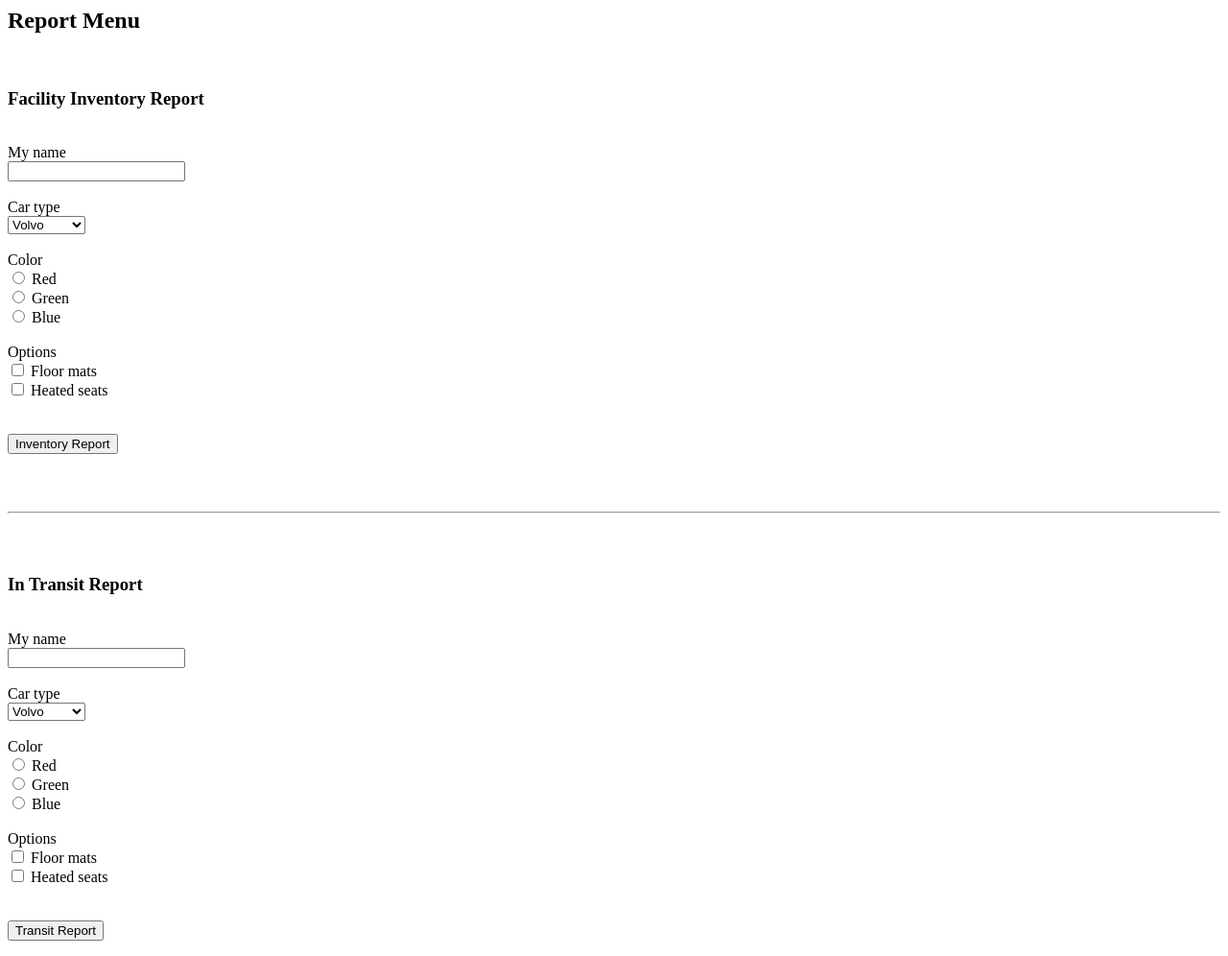
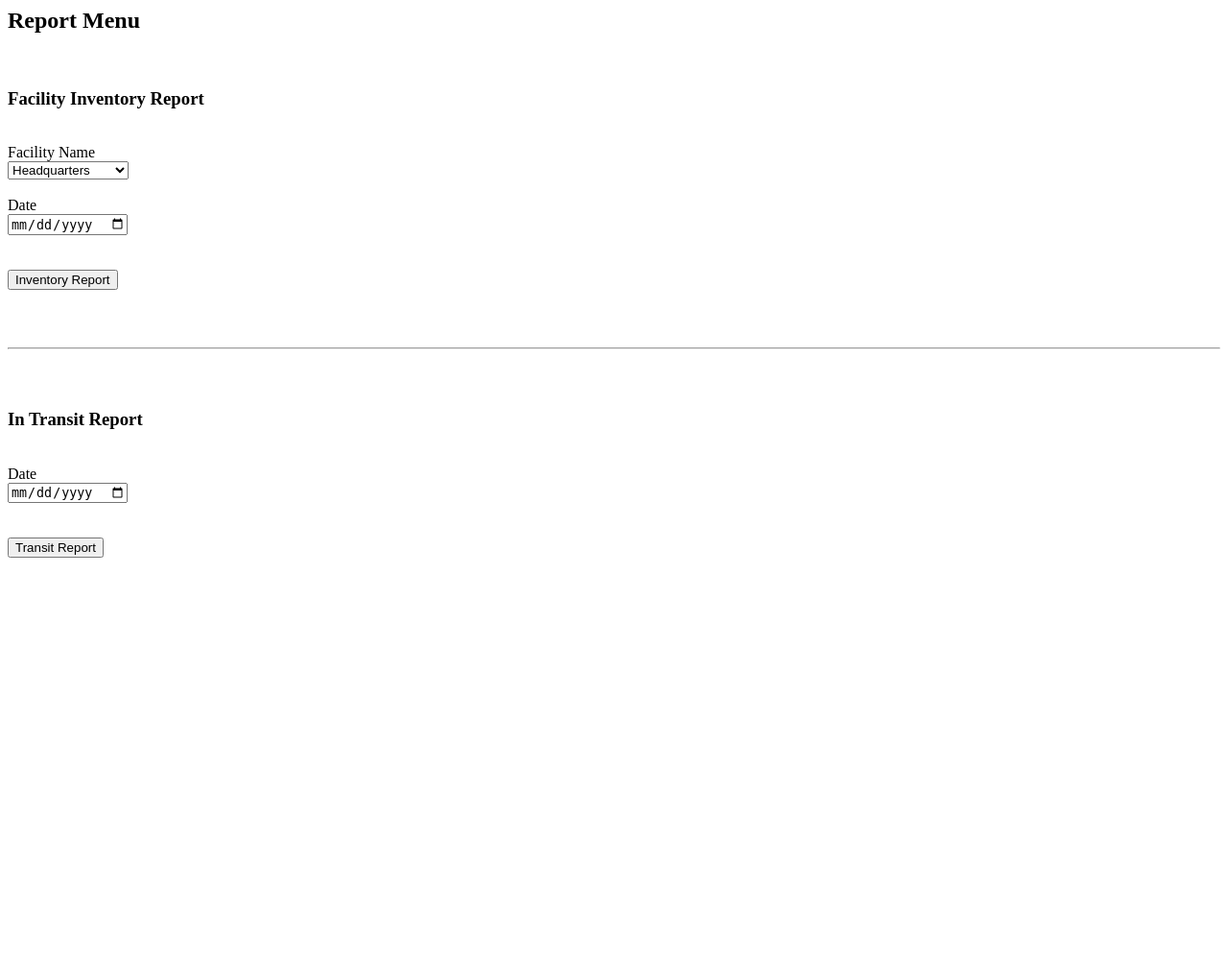
Before and after one commit to ksplonsk/lost, a Flask app: page /report_menu in a window 1280 px wide. Shown: the whole page at 96% size. After the commit the page ends 581 px from the top, so only its background shows below. Run offline with Flask 2, Linux system fonts and the light colour scheme; some libraries are stand-ins or nearby versions.

Commit message:
fixed up report_menu

```diff
--- a/src/templates/report_menu.html
+++ b/src/templates/report_menu.html
@@ -4,28 +4,20 @@
 		<h3>Facility Inventory Report</h3>
 		<form action="{{url_for('facility_inventory_report')}}">
 			<br>
-			My name<br>
-			<input type="text" name="buyername">
-			<br><br>
-			Car type<br>
-			<select>
-			  <option value="volvo">Volvo</option>
-			  <option value="saab">Saab</option>
-			  <option value="mercedes">Mercedes</option>
-			  <option value="audi">Audi</option>
+			Facility Name<br>
+			<select name="facility">
+			  <option value="headquarters">Headquarters</option>
+			  <option value="MB005">MB 005</option>
+			  <option value="site300">Site 300</option>
+			  <option value="groomLake">Groom Lake</option>
+			  <option value="losAlamos_NM">Los Alamos, NM</option>
+			  <option value="nationalCity">National City</option>
+			  <option value="sparks_NV">Sparks, NV</option>
+			  <option value="washington_DC">Washington, D.C.</option>
 			</select>
 			<br><br>
-			Color<br>
-			  <input type="radio" name="color" id="red" value="red">
-			  <label for="red">Red</label><br>
-			  <input type="radio" name="color" id="green" value="green">
-			  <label for="green">Green</label><br>
-			  <input type="radio" name="color" id="blue" value="blue">
-			  <label for="blue">Blue</label>
-			<br><br>
-			Options<br>
-			<input type="checkbox" name="option1" value="floormats"> Floor mats<br>
-			<input type="checkbox" name="option2" value="heatedseats"> Heated seats<br>
+			Date<br>
+			<input type="date" name="report_date"><br>
 			<br><br>
 			<input type="submit" name="submit" value="Inventory Report"/>
 		</form>
@@ -37,28 +29,8 @@
 		<h3>In Transit Report</h3>
 		<form action="{{url_for('in_transit_report')}}">
 			<br>
-			My name<br>
-			<input type="text" name="buyername">
-			<br><br>
-			Car type<br>
-			<select>
-			  <option value="volvo">Volvo</option>
-			  <option value="saab">Saab</option>
-			  <option value="mercedes">Mercedes</option>
-			  <option value="audi">Audi</option>
-			</select>
-			<br><br>
-			Color<br>
-			  <input type="radio" name="color" id="red" value="red">
-			  <label for="red">Red</label><br>
-			  <input type="radio" name="color" id="green" value="green">
-			  <label for="green">Green</label><br>
-			  <input type="radio" name="color" id="blue" value="blue">
-			  <label for="blue">Blue</label>
-			<br><br>
-			Options<br>
-			<input type="checkbox" name="option1" value="floormats"> Floor mats<br>
-			<input type="checkbox" name="option2" value="heatedseats"> Heated seats<br>
+			Date<br>
+			<input type="date" name="report_date"><br>
 			<br><br>
 			<input type="submit" name="submit" value="Transit Report"/>
 		</form>
```
